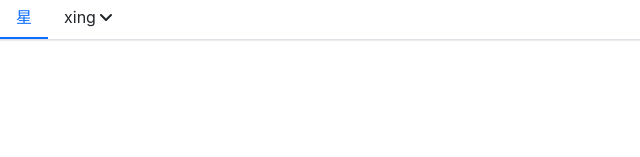
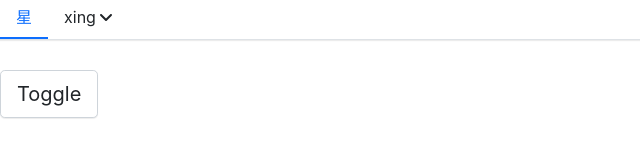
Before and after one commit to xing-6464/star-ui-react, a React (Vite) app: page / in a window 1280 px wide. Shown: the part 163-320 px from the top of the page, without its empty margins (0-640 px from the left). Built offline with nearby package versions, Linux system fonts and the light colour scheme.

Commit message:
自定义 Transition 组件编码第二部分

```diff
--- a/src/App.tsx
+++ b/src/App.tsx
@@ -1,10 +1,13 @@
-import React from 'react'
-import { FontAwesomeIcon } from '@fortawesome/react-fontawesome'
+import React, { useState } from 'react'
 import { Icon } from './components/Icon'
 import { Tabs, TabItem } from './components/Tabs'
 import { Menu, MenuItme, SubMenu } from './components/Menu'
+import { Button } from './components/Button'
+import { Transition } from './components/Transition'
 
 function App() {
+  const [show, setShow] = useState(false)
+
   return (
     <div>
       <Icon icon="arrow-down" theme="primary" size="10x" />
@@ -15,14 +18,30 @@ function App() {
           <MenuItme>drop2</MenuItme>
         </SubMenu>
       </Menu>
-      {/* <Tabs defaultIndex={0} onSelect={() => {}} type="card">
+      <Button
+        size="lg"
+        onClick={() => {
+          setShow(!show)
+        }}
+      >
+        {' '}
+        Toggle{' '}
+      </Button>
+      <Transition in={show} timeout={300} animation="zoom-in-left">
+        <Tabs defaultIndex={0} onSelect={() => {}} type="card">
           <TabItem label="card1">this is card one</TabItem>
           <TabItem label="card2">this is card one1</TabItem>
           <TabItem label="card3">this is card one2</TabItem>
           <TabItem label="disabled" disabled>
             this is card one2
           </TabItem>
-      </Tabs> */}
+        </Tabs>
+      </Transition>
+      <Transition in={show} timeout={300} animation="zoom-in-bottom">
+        <div>
+          <Button>btoo</Button>
+        </div>
+      </Transition>
     </div>
   )
 }
--- a/src/components/Button/button.tsx
+++ b/src/components/Button/button.tsx
@@ -3,7 +3,7 @@ import React from 'react'
 
 import type { ButtonProps } from './buttonProps'
 
-const Button: React.FC<ButtonProps> = (props) => {
+export const Button: React.FC<ButtonProps> = (props) => {
   const { btnType, className, size, children, disabled, href, ...restProps } =
     props
 
@@ -32,5 +32,3 @@ Button.defaultProps = {
   disabled: false,
   btnType: 'default',
 }
-
-export default Button
--- /dev/null
+++ b/src/components/Button/index.ts
@@ -0,0 +1 @@
+export * from './button'
```
Lines whose indentation alone changed are shown as unchanged.
